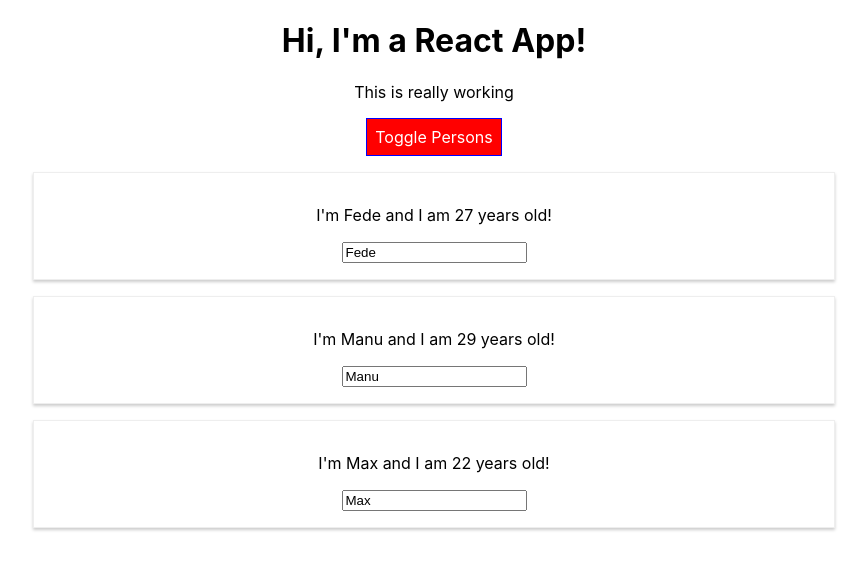
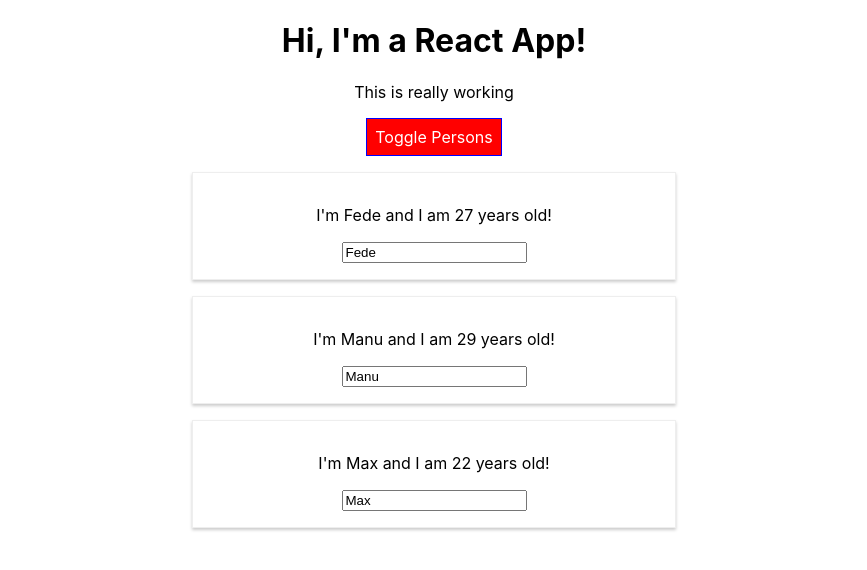
Before and after one commit to federicolevin/react-complete-guide-course, a React (Create React App) app: page / in a window 1280 px wide. Both pictures are taken after a click on the button "Toggle Persons". Shown: the top 570 px of the page, without its empty margins (206-1073 px from the left). Built offline with nearby package versions, Linux system fonts and the light colour scheme.

Commit message:
Lesson 60: Introducing styled components fix

```diff
--- a/src/Person/Person.js
+++ b/src/Person/Person.js
@@ -12,7 +12,7 @@ const StyledDiv = styled.div`
   text-align: center;
 
   @media (min-width: 500px) {
-    width: '450px'
+    width: 450px
   }
 `;
 
```
